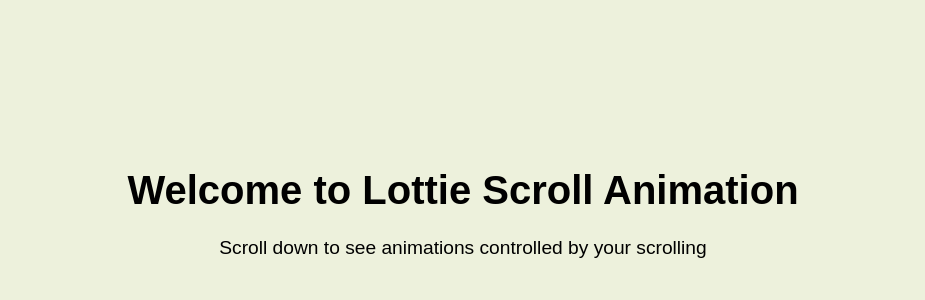
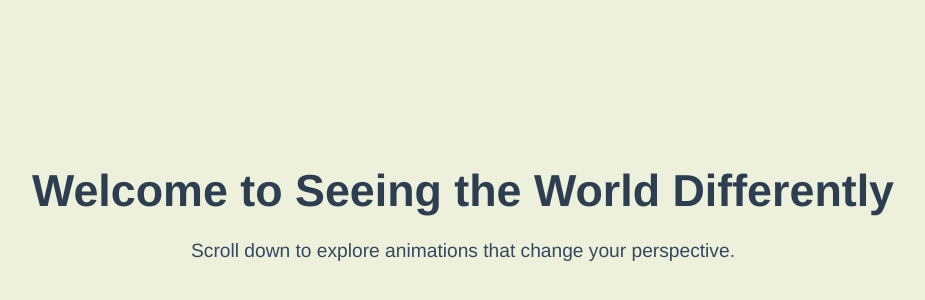
Before and after one commit to Shreyashagare/Data-Design-MEE, a plain HTML site: page Index.html in a window 1280 px wide. Shown: the part 174-474 px from the top of the page, without its empty margins (177-1102 px from the left). Drawn offline with nearby package versions, Linux system fonts and the light colour scheme; a script that the page names is missing.

Commit message:
Enhance design and typography for improved visual storytelling

```diff
--- a/Index.html
+++ b/Index.html
@@ -3,7 +3,7 @@
 <head>
     <meta charset="UTF-8">
     <meta name="viewport" content="width=device-width, initial-scale=1.0">
-    <title>Lottie Scroll Animation</title>
+    <title>Seeing the World Differently by ~A006 Shreyash Agare</title>
     <script src="https://cdnjs.cloudflare.com/ajax/libs/lottie-web/5.9.6/lottie.min.js"></script>
     <script src="https://cdnjs.cloudflare.com/ajax/libs/ScrollMagic/2.0.8/ScrollMagic.min.js"></script>
     <script src="https://cdnjs.cloudflare.com/ajax/libs/ScrollMagic/2.0.8/plugins/debug.addIndicators.min.js"></script>
@@ -18,9 +18,10 @@
         }
 
         body {
-            font-family: Arial, sans-serif;
+            font-family: 'Helvetica Neue', Arial, sans-serif;
             overflow-x: hidden;
             background-color: #EDF1DC;
+            color: #333;
             width: 100vw;
         }
 
@@ -35,7 +36,7 @@
         }
 
         .intro {
-            padding: 20px;
+            padding: 40px;
             text-align: center;
             width: 100%;
         }
@@ -88,9 +89,9 @@
         .vision-type {
             width: 45%;
             padding: 20px;
-            background-color: rgba(255, 255, 255, 0.7);
+            background-color: rgba(255, 255, 255, 0.9);
             border-radius: 10px;
-            box-shadow: 0 2px 5px rgba(0,0,0,0.1);
+            box-shadow: 0 4px 10px rgba(0,0,0,0.1);
         }
 
         .final-section {
@@ -100,13 +101,15 @@
         }
 
         h1 {
-            font-size: 2.5rem;
+            font-size: 2.8rem;
             margin-bottom: 20px;
+            color: #2C3E50;
         }
 
         h2 {
-            font-size: 1.8rem;
+            font-size: 2rem;
             margin-bottom: 15px;
+            color: #2980B9;
         }
 
         p {
@@ -114,6 +117,7 @@
             max-width: 800px;
             margin: 0 auto 20px auto;
             line-height: 1.6;
+            color: #34495E;
         }
 
         #lottie3 {
@@ -163,8 +167,8 @@
     <!-- Intro Section -->
     <section class="intro">
         <div>
-            <h1>Welcome to Lottie Scroll Animation</h1>
-            <p>Scroll down to see animations controlled by your scrolling</p>
+            <h1>Welcome to Seeing the World Differently</h1>
+            <p>Scroll down to explore animations that change your perspective.</p>
         </div>
     </section>
 
@@ -214,7 +218,7 @@
     <section class="final-section">
         <div>
             <h1>Thank You!</h1>
-            <p>You've reached the end of the animations.</p>
+            <p>You've reached the end of the animations. We hope you enjoyed the journey!</p>
         </div>
     </section>
 
```
